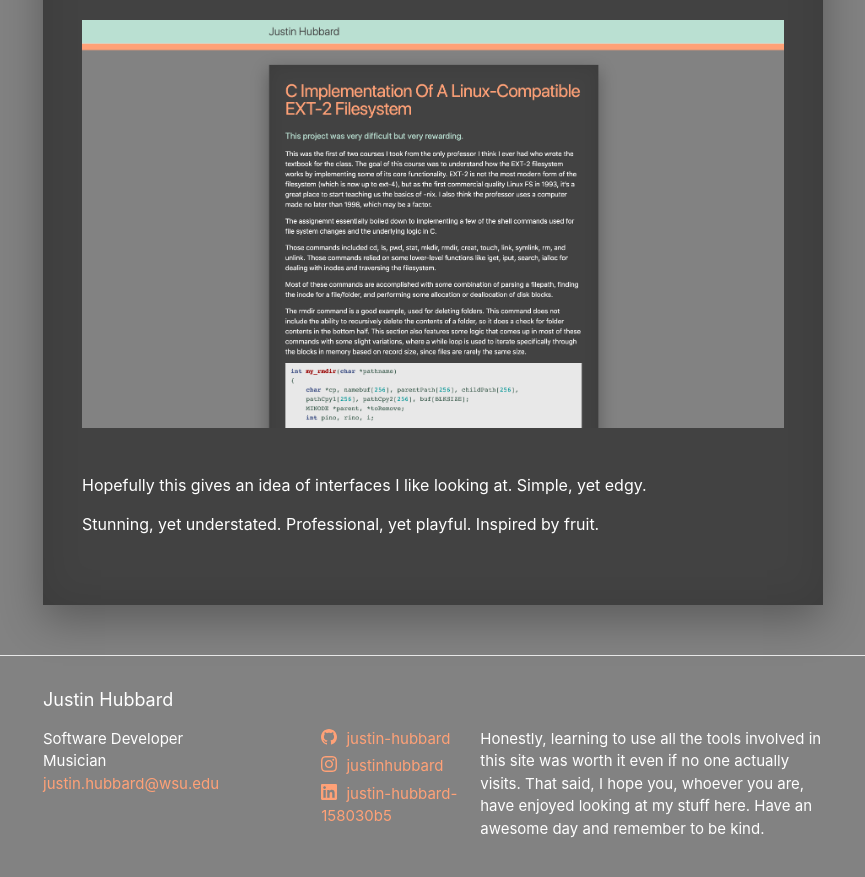
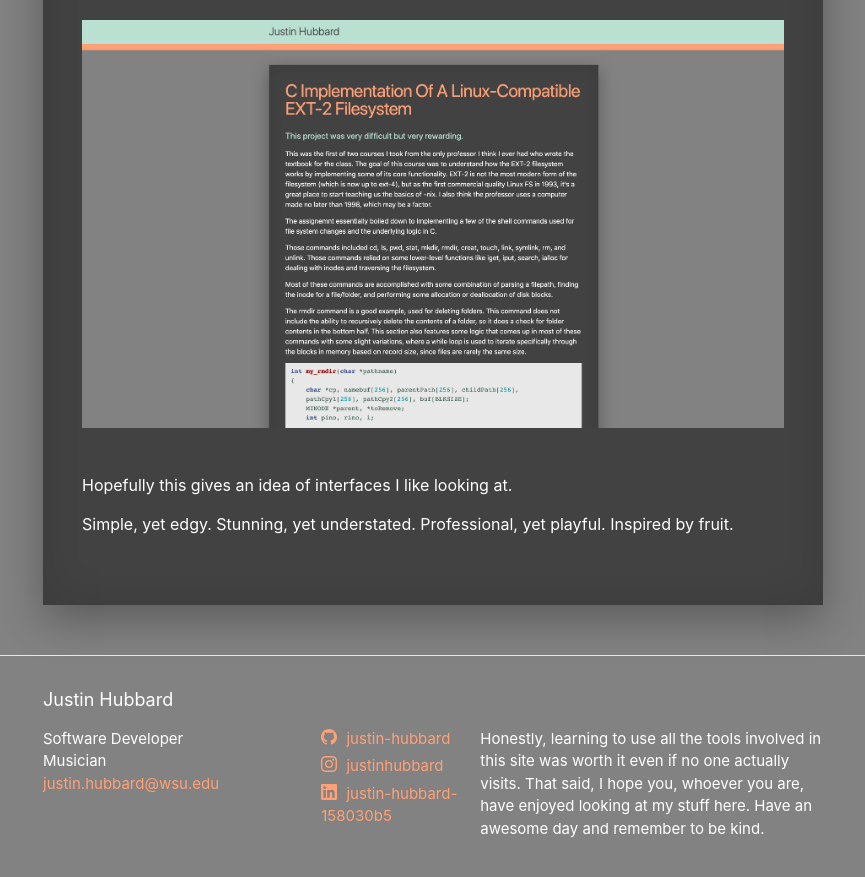
Before and after one commit to justin-hubbard/justin-hubbard.github.io, a Jekyll site: the page built from _posts/2018-06-11-04websitedesign.md, in a window 1280 px wide and 900 px high, scrolled down 2752 px. Shown: the top 877 px of the window, without its empty margins (207-1072 px from the left). Built offline with Jekyll 4.4.1, drawn with Linux system fonts in a browser that asks for light colours.

Commit message:
Here goes nothing

```diff
--- a/_layouts/home.html
+++ b/_layouts/home.html
@@ -37,7 +37,7 @@
         </div>
       </div>
     </a>
-    <a class="div-link" href="/blockchain.md">
+    <a class="post-link" href="/blockchain.html">
       <div class="card">
         <div class="card-title">Blockchain</div>
         <div class="card-description">
--- a/_posts/2018-06-11-04websitedesign.md
+++ b/_posts/2018-06-11-04websitedesign.md
@@ -30,6 +30,7 @@
 ![Post link](/assets/images/postlinks.png)
 ![Post example](/assets/images/postexample.png)
 
-Hopefully this gives an idea of interfaces I like looking at. Simple, yet edgy.
+Hopefully this gives an idea of interfaces I like looking at.
 
-Stunning, yet understated. Professional, yet playful. Inspired by fruit.
+Simple, yet edgy. Stunning, yet understated. Professional, yet playful.
+Inspired by fruit.
```
